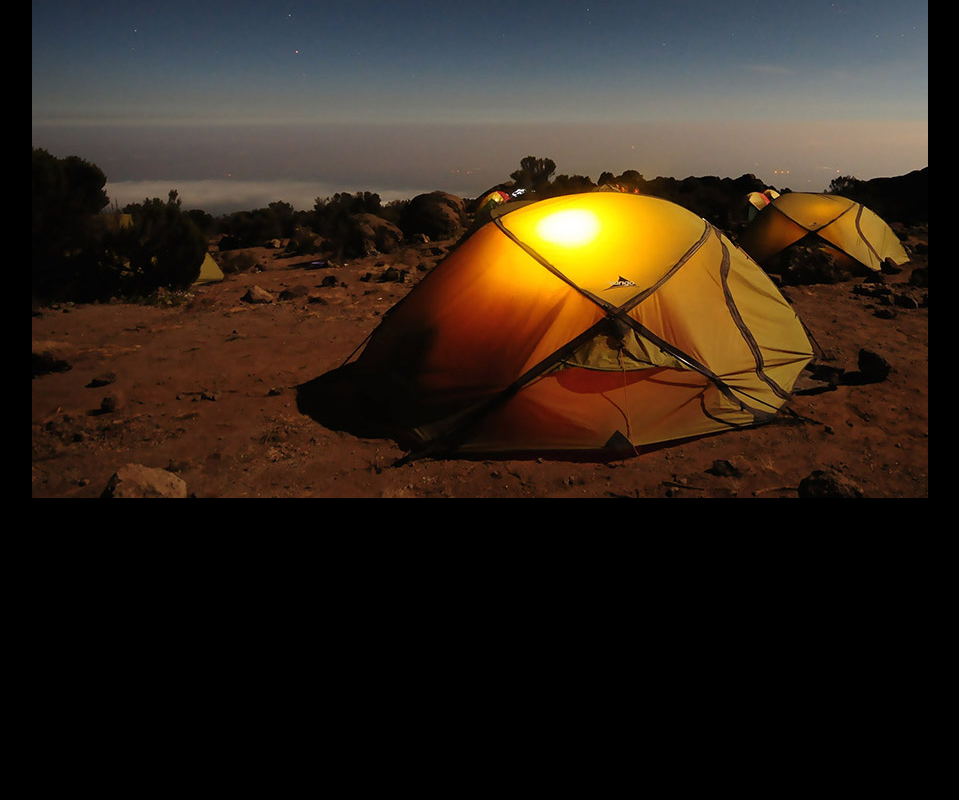
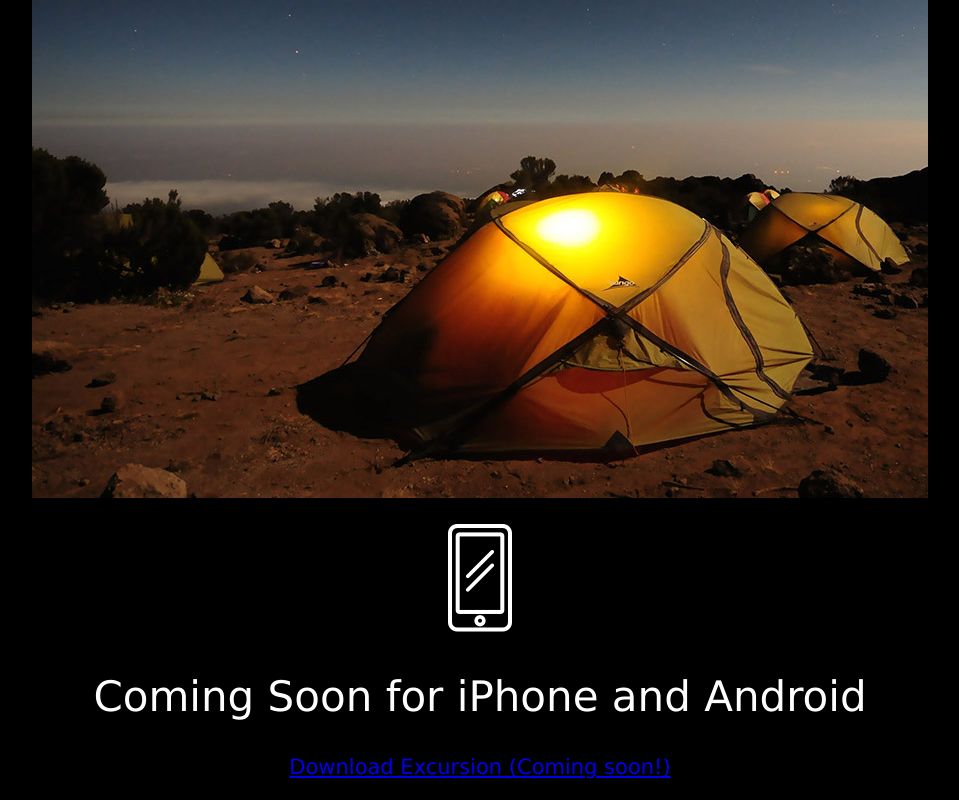
Before and after one commit to Jhavakar/Excursion, a plain HTML site: page index.html in a window 1280 px wide. Shown: the part 507-1307 px from the top of the page, without its empty margins (160-1119 px from the left). Before the commit the page ends 1031 px from the top, so only its background shows below. Drawn offline with Linux system fonts and the light colour scheme.

Commit message:
body completed

```diff
--- a/index.html
+++ b/index.html
@@ -17,6 +17,10 @@
     <p>Excursion remembers places you like, and recommends new points of interest around you.</p>
     <p><img src="resources/images/camp.jpg"></p>
 
+    <p><img src="resources/images/phone.png"></p>
+    <h2>Coming Soon for iPhone and Android</h2>
+    <p><a class="cta" href="#">Download Excursion (Coming soon!)</a></p>
+
 </body>
 
 </html>
```
